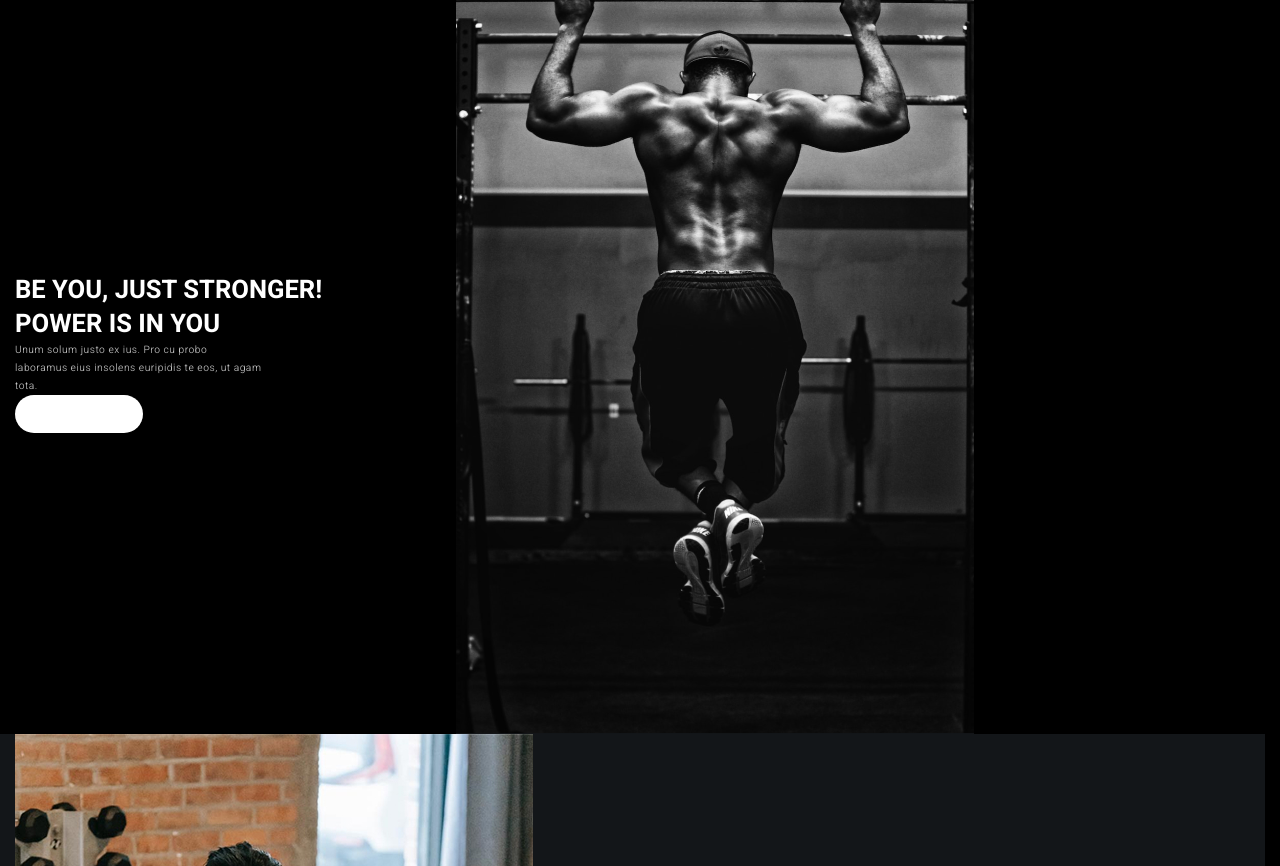
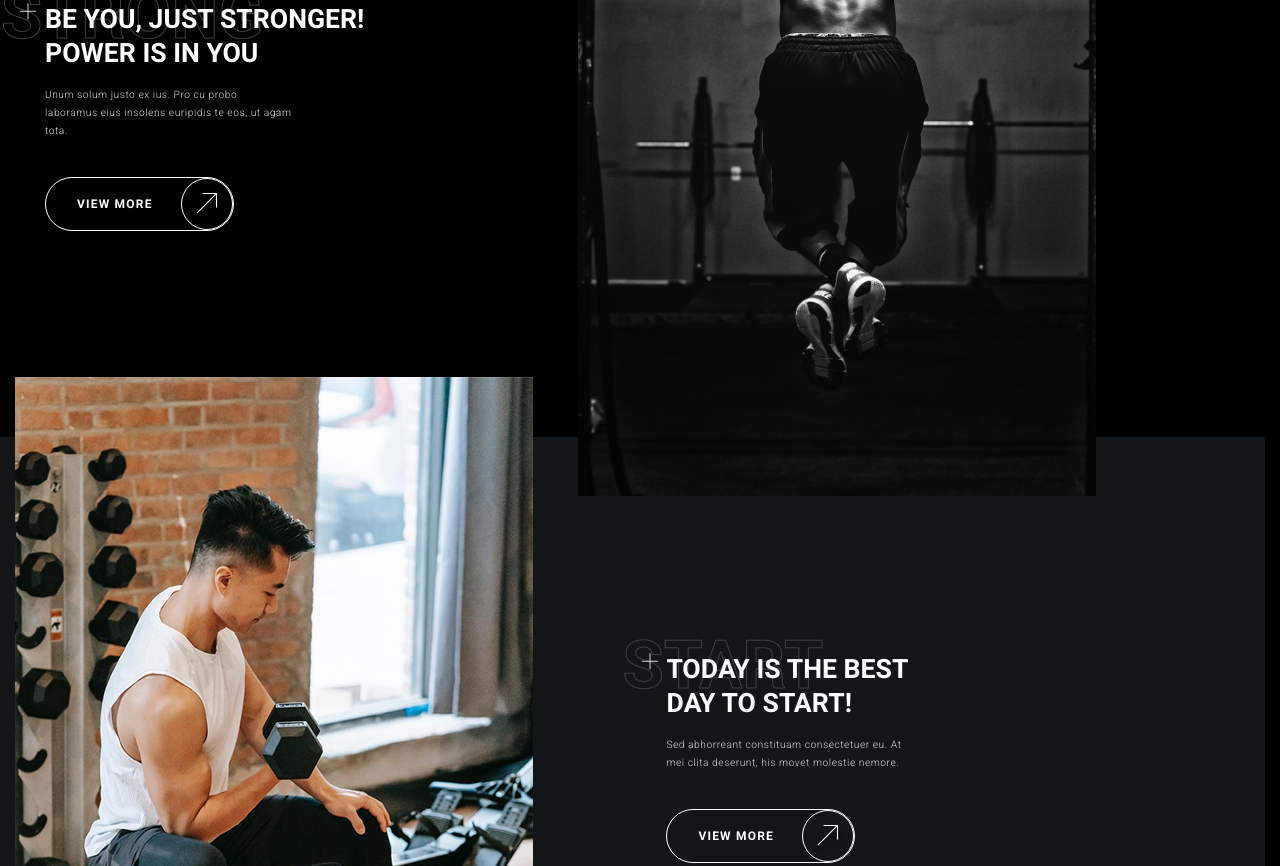
Before and after one commit to Kungusto/Cropp-Fitness, a plain HTML site: page index.html in a window 1280 px wide. Shown: the part 827-1693 px from the top of the page. Drawn offline with Linux system fonts and the light colour scheme.

Commit message:
feat: add motivation content

```diff
--- a/index.html
+++ b/index.html
@@ -86,7 +86,7 @@
                     <div class="motivation-card container">
                         <div class="motivation-card-body">
                             <h3
-                                class="motivation-title backdrop-title"
+                                class="motivation-card-title backdrop-title title-medium"
                                 data-title="Strong"
                             >
                                 Be you, just stronger! <br/>
@@ -99,7 +99,7 @@
                                     tota.
                                 </p>
                             </div>
-                            <a class="motivation-card-button button transparent">
+                            <a class="motivation-card-button button transparent" href="/">
                                 View more
                             </a>
                         </div>
@@ -109,6 +109,7 @@
                             class="motivation-card-image"
                             width="518"
                             height="760"
+                            loading="lazy"
                         />
                     </div>
                 </li>
@@ -116,7 +117,7 @@
                     <div class="motivation-card container">
                         <div class="motivation-card-body">
                             <h3
-                                class="motivation-title backdrop-title"
+                                class="motivation-card-title backdrop-title title-medium"
                                 data-title="Start"
                             >
                                 Today is the best <br/>
@@ -138,6 +139,7 @@
                             class="motivation-card-image"
                             width="518"
                             height="760"
+                            loading="lazy"
                         />
                     </div>
                 </li>
--- a/styles/style.css
+++ b/styles/style.css
@@ -96,6 +96,15 @@ h1, h2, h3, h4, h5, h6 {
     text-transform: uppercase;
 }
 
+p {
+    margin-block: 0;
+}
+
+p:not([class]):not(:last-child) {
+    margin-bottom: 20px;
+}
+
+/* Кнопки */
 
 .button {
     display:inline-flex;
@@ -106,6 +115,7 @@ h1, h2, h3, h4, h5, h6 {
     border-radius: var(--border-radius);
     border: none;
 
+    text-decoration: none;
     white-space: nowrap;
     font-size: 12px;
     font-weight: 700;
@@ -118,9 +128,50 @@ h1, h2, h3, h4, h5, h6 {
     background-color: var(--color-light);
 }
 
-
 .button:hover {
     background-color: var(--color-light-gray);
+}
+
+
+.button.transparent {
+    height: var(--input-height);
+    position: relative;
+    padding-left: 31px;
+    padding-right: 80px;
+    background-color: transparent;
+    border: var(--border);
+}
+
+.button.transparent::after {
+    content: '';
+    height: 100%;
+    aspect-ratio: 1;
+
+    position: absolute;
+    right: 0;
+    background: url("../icons/arrow-top-right.svg") center/70% no-repeat;
+    border: var(--border);
+    border-radius: var(--border-radius);
+}
+
+
+.button.transparent:hover {
+    background-color: var(--color-light);
+    color: var(--color-dark);
+    border: 1px solid var(--color-light-gray);
+    padding-inline: 56px;
+}
+
+.button.transparent:hover::after {
+    display: none;
+}
+
+
+
+.title-medium {
+    font-size: clamp(20px, 2.08vw, 40px);
+    line-height: 1.3;
+    color: var(--color-light);
 }
 
 
@@ -214,8 +265,9 @@ h1, h2, h3, h4, h5, h6 {
     display: flex;
     flex-direction: column;
     justify-content: end;
-    min-height: calc(100vh - var(--header-height));
+    min-height: calc(75vh - var(--header-height));
     padding: 70px 36px;
+    user-select: none;
 
     color: var(--color-light);
     background-color: var(--color-dark-alternate);
@@ -299,6 +351,11 @@ h1, h2, h3, h4, h5, h6 {
     flex-direction: row-reverse;
 }
 
+.motivation-item:nth-child(even) .motivation-card-body {
+    padding-left: 0;
+    padding-right: 30px;
+}
+
 .motivation-card {
     display: flex;
     column-gap: clamp(30px, 10.42vw, 200px);
@@ -307,22 +364,69 @@ h1, h2, h3, h4, h5, h6 {
 }
 
 
-.motivation-title {
+.motivation-card-title {
     font-weight: 700;
-    color: var(--color-light);
     text-transform: uppercase;
-    font-size: 2vw;
-    line-height: 1.3;
 }
 
 
+.motivation-card-title:not(:last-child) {
+    margin-bottom: 14px;
+}
+
 .motivation-card-description {
     font-weight: 300;
+    min-width: 400px;
     line-height: 1.75;
     letter-spacing: 0.05em;
-    font-size: 0.8vw;
+    font-size: clamp(10px, 0.8vw, 16px);
     color: var(--color-light-gray);
 }
+
+.motivation-card-description:not(:last-child) {
+    margin-bottom: 37px;
+}
+
+.motivation-card-image {
+    margin-block: -60px;
+}
+
+
+.motivation-card-body {
+    padding-left: 30px;
+}
+
+
+.backdrop-title {
+    position: relative;
+    z-index: 2;
+}
+
+
+.backdrop-title::before {
+    content: '';
+    position: absolute;
+    right: calc(100% + 8px);
+
+    display: block;
+    width: 0.65em;
+    aspect-ratio: 1;
+    background: url(../icons/plus.svg) center/contain no-repeat;
+    color: var(--color-light);
+}
+
+.backdrop-title::after {
+    content: attr(data-title);
+    font-size: 2.8em;
+    font-family: var(--font-family-accent);
+    color: transparent;
+    z-index: -1;
+    -webkit-text-stroke: 1px var(--color-dark-gray);
+    position: absolute;
+    top: -0.45em;
+    left: -0.6em;
+}
+
 
 
 @media (max-width: 1024px) {
@@ -353,12 +457,22 @@ h1, h2, h3, h4, h5, h6 {
     .banner {
         row-gap: 10px;
     }
+
+
+    .motivation-card-image {
+        max-width: 30%;
+        height: auto;
+        margin-block: 0;
+    }
+    .banner {
+        min-height: calc(50vh - var(--header-height));
+    }
 }
 
 
 
-.header {
-        @media (max-width: 767px) {
+@media (max-width: 767px) {
+    .header {
         padding-top: 10px;
     }
     .header-menu-link {
@@ -379,4 +493,21 @@ h1, h2, h3, h4, h5, h6 {
     .banner-info {
         margin-bottom: 5px;
     }
+    .motivation-card,
+    .motivation-item:nth-child(even) .motivation-card {
+        flex-direction: column-reverse;
+    }
+    .motivation-card {
+        row-gap: 30px;
+        padding-block: 30px;
+    }
+    .motivation-card-description:not(:last-child) {
+        margin-bottom: 20px;
+    }
+    .motivation-card-image {
+        max-width: 60%;
+    }
+    .motivation-card-body {
+        padding-left: 40px;
+    }
 }
```
Also changed, not shown: icons/arrow-top-right.svg (added), icons/plus.svg (added).
